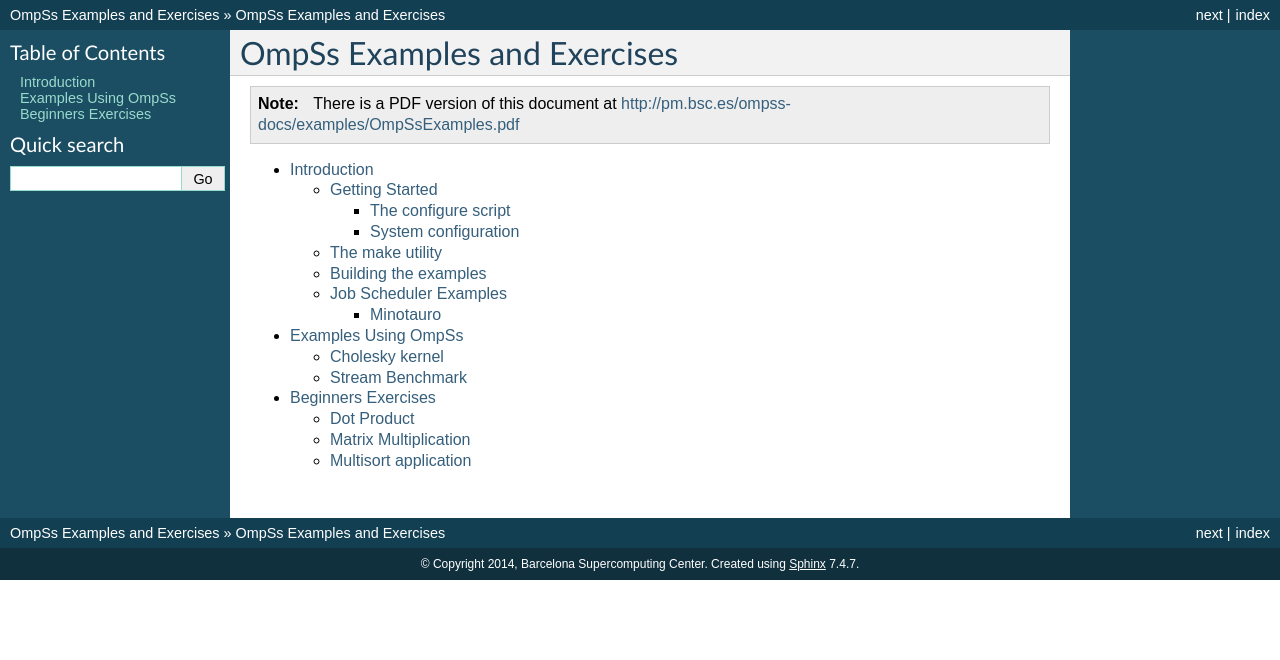
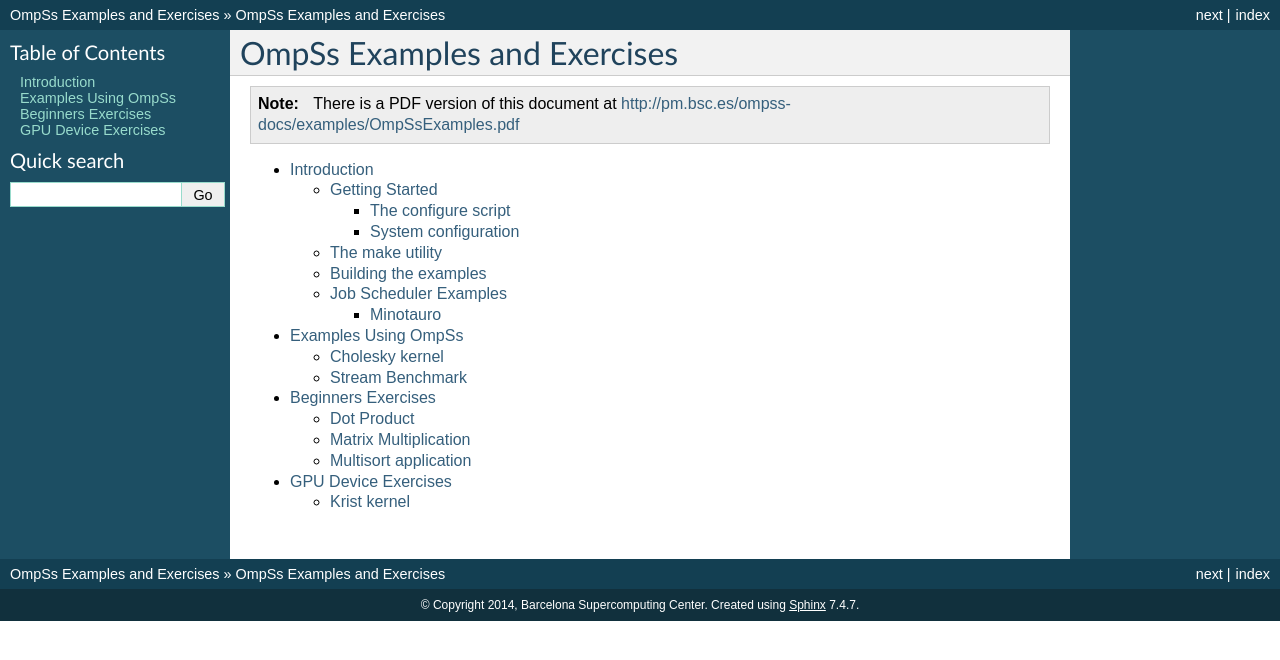
Before and after one commit to bsc-pm/ompss-ee, a Sphinx documentation site: the page built from source/README.rst, in a window 1280 px wide. Shown: the top 660 px of the page. Built offline with Sphinx 7.4.7, drawn with Linux system fonts in a browser that asks for light colours; formulas are drawn with MathJax 3.

Commit message:
Adding new entry in the main examples document for gpu devices, and adding krist kernel in the index

```diff
--- a/source/README.rst
+++ b/source/README.rst
@@ -16,6 +16,7 @@
    ompss-ee/README.rst
    ompss-ee/01-examples/README.rst
    ompss-ee/02-introduction/README.rst
+   ompss-ee/03-gpu-devices/README.rst
 
 
 .. Indices and tables
--- /dev/null
+++ b/source/ompss-ee/03-gpu-devices/README.rst
@@ -0,0 +1,7 @@
+GPU Device Exercises
+====================
+
+.. toctree::
+   :maxdepth: 2
+
+   krist-cuda/README.rst
```
